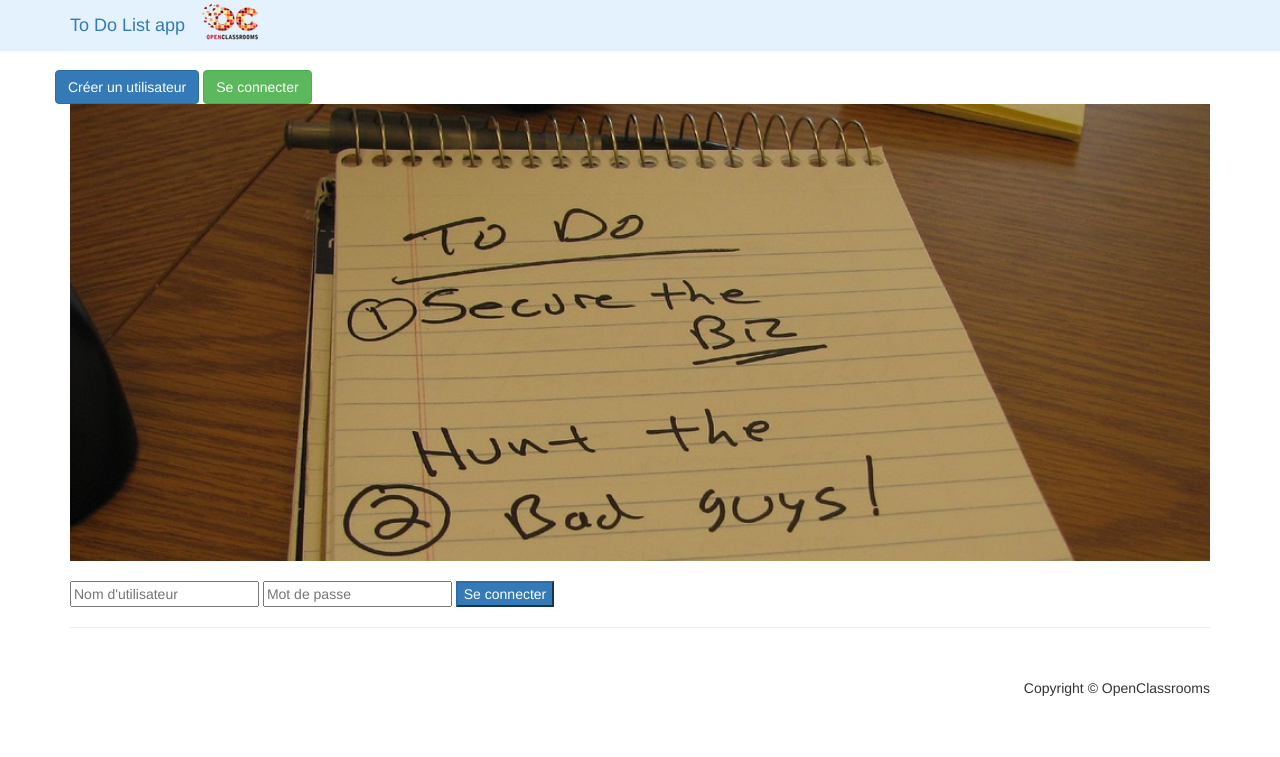
After one commit to m-perraud/Todo-co, a Symfony app: template templates/login/login.html.twig in a window 1280 px wide. The commit adds this page. Shown: the top 757 px of the page. Run offline with Twig, Linux system fonts and the light colour scheme; the template is opened without the code that fills it, so the values that code supplies are empty; some libraries are stand-ins or nearby versions.

Commit message:
MAJ security & templates

```diff
--- a/templates/base.html.twig
+++ b/templates/base.html.twig
@@ -41,11 +41,11 @@
                 <a href="{{ path('user_create') }}" class="btn btn-primary">Créer un utilisateur</a>
 
                 {% if app.user %}
-                <a href="{{ path('logout') }}" class="pull-right btn btn-danger">Se déconnecter</a>
+                <a href="{{ path('app_logout') }}" class="pull-right btn btn-danger">Se déconnecter</a>
                 {% endif %}
 
                 {% if not app.user and 'login' != app.request.attributes.get('_route') %}
-                <a href="{{ path('login') }}" class="btn btn-success">Se connecter</a>
+                <a href="{{ path('app_login') }}" class="btn btn-success">Se connecter</a>
                 {% endif %}
             </div>
 
--- /dev/null
+++ b/templates/login/login.html.twig
@@ -0,0 +1,15 @@
+{% extends 'base.html.twig' %}
+
+{% block body %}
+	{% if error %}
+		<div>{{ error.messageKey|trans(error.messageData, 'security') }}</div>
+	{% endif %}
+
+	<form action="{{ path('app_login') }}" method="post">
+		<input type="text" id="username" name="_username" value="{{ last_username }}" placeholder="Nom d'utilisateur">
+		<input type="password" id="password" name="_password" placeholder="Mot de passe">
+		<input type="hidden" name="_csrf_token" value="{{ csrf_token('authenticate') }}">
+
+		<button type="submit" class="btn-primary btn-large">Se connecter</button>
+	</form>
+{% endblock %}
```
Also changed, not shown: 1 other file.
